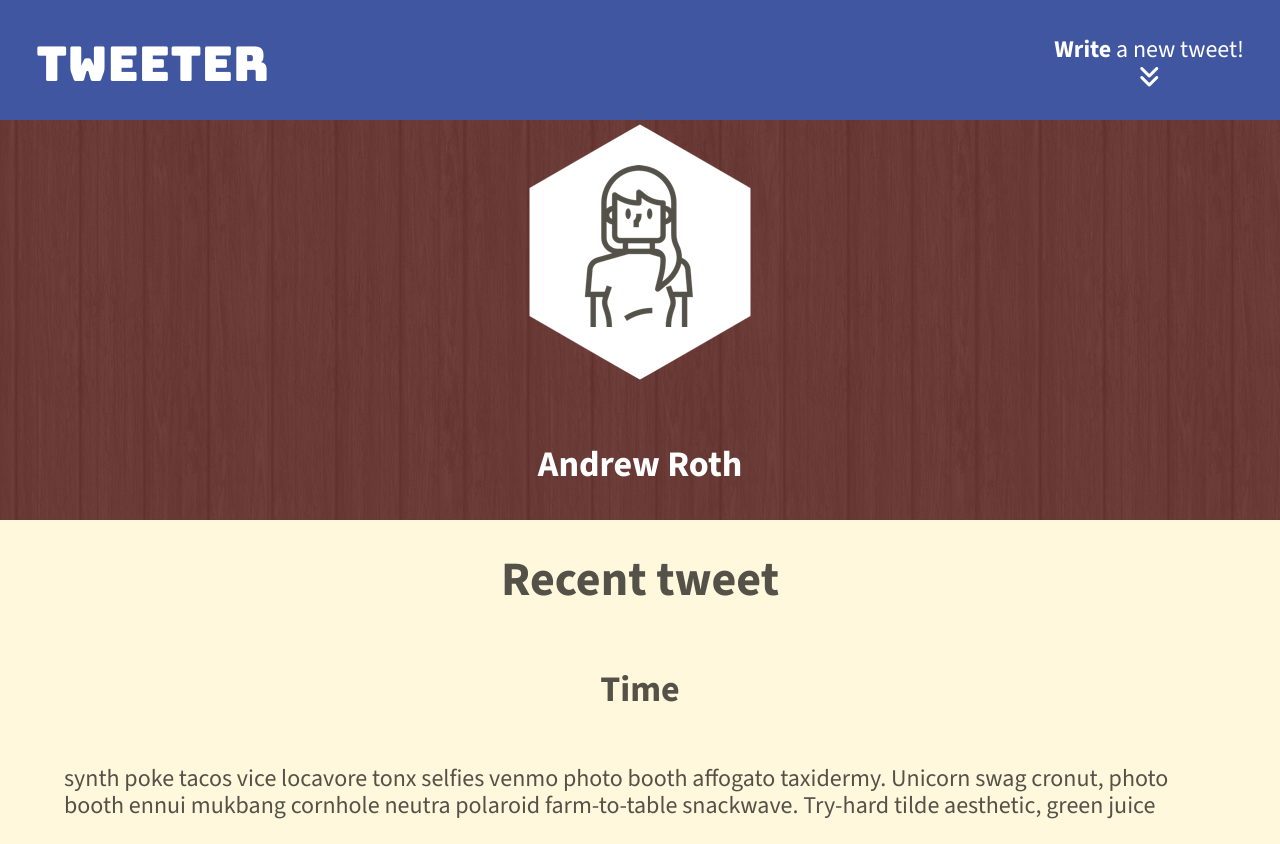
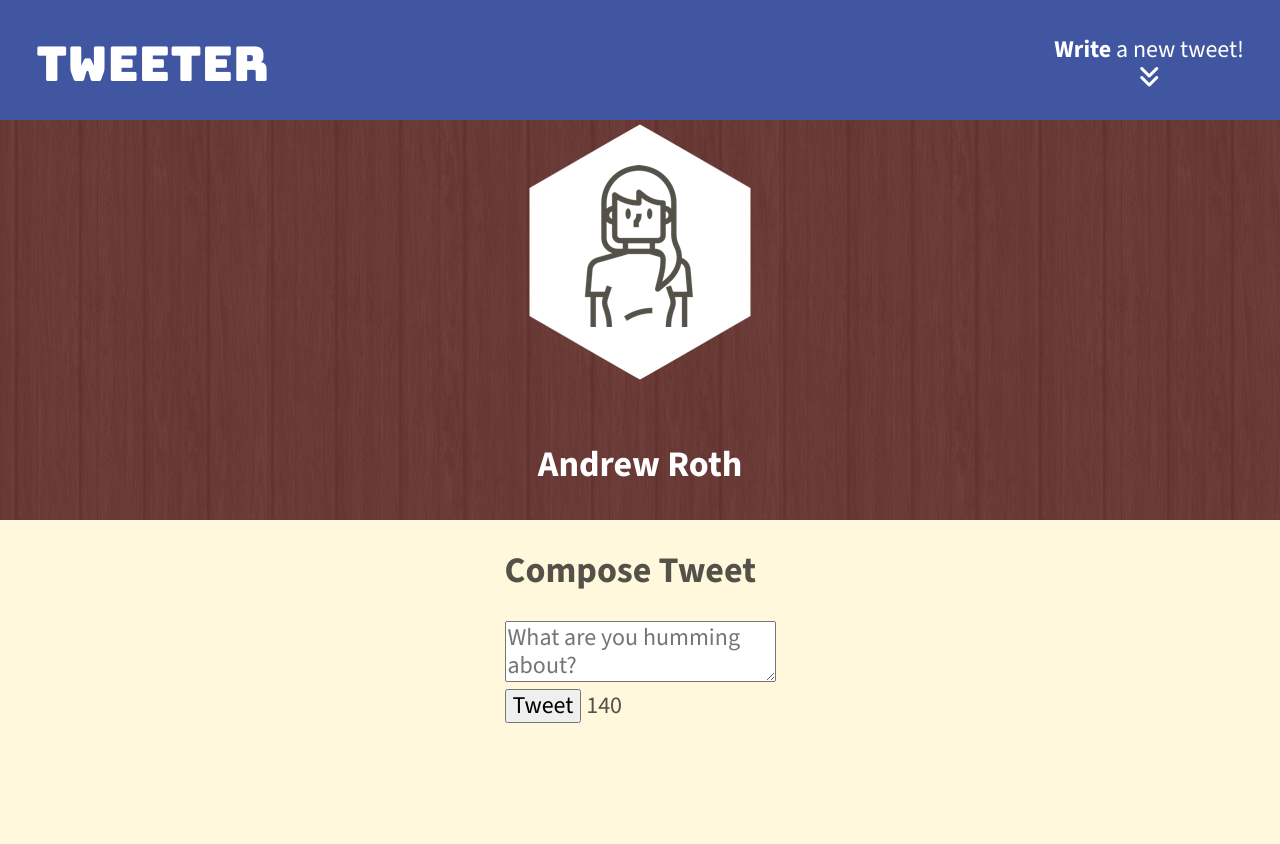
Before and after one commit to 1AndrewR/tweeter, a website: page public/index.html in a window 1280 px wide. After the commit the page ends 800 px from the top, so only its background shows below. Drawn offline with nearby package versions, Linux system fonts and the light colour scheme.

Commit message:
Tweet form added

```diff
--- a/public/index.html
+++ b/public/index.html
@@ -48,9 +48,16 @@
 
     <!-- Page-specific (main) content here -->
     <main class="container">
-      <h1>Recent tweet</h1>
-      <h2>Time</h2>
-      <p>synth poke tacos vice locavore tonx selfies venmo photo booth affogato taxidermy. Unicorn swag cronut, photo booth ennui mukbang cornhole neutra polaroid farm-to-table snackwave. Try-hard tilde aesthetic, green juice</p>
+      <section class="new-tweet">
+        <h2>Compose Tweet</h2>
+        <form action="/tweets" method="POST">
+          <textarea name="text" id="tweet-text" placeholder="What are you humming about?"></textarea>
+          <div>
+            <button type="submit">Tweet</button>
+            <output name="counter" class="counter" for="tweet-text">140</output>
+          </div>
+        </form>
+      </section>
     </main>
   </body>
 </html>
--- a/public/styles/layout.css
+++ b/public/styles/layout.css
@@ -27,7 +27,7 @@ main {
   width: 90%;
   display: flex;
   flex-direction: column;
-  background-color: cornsilk;
+  background-color: inherit;
   align-items: center;
   margin: 0 auto;
 }
```
